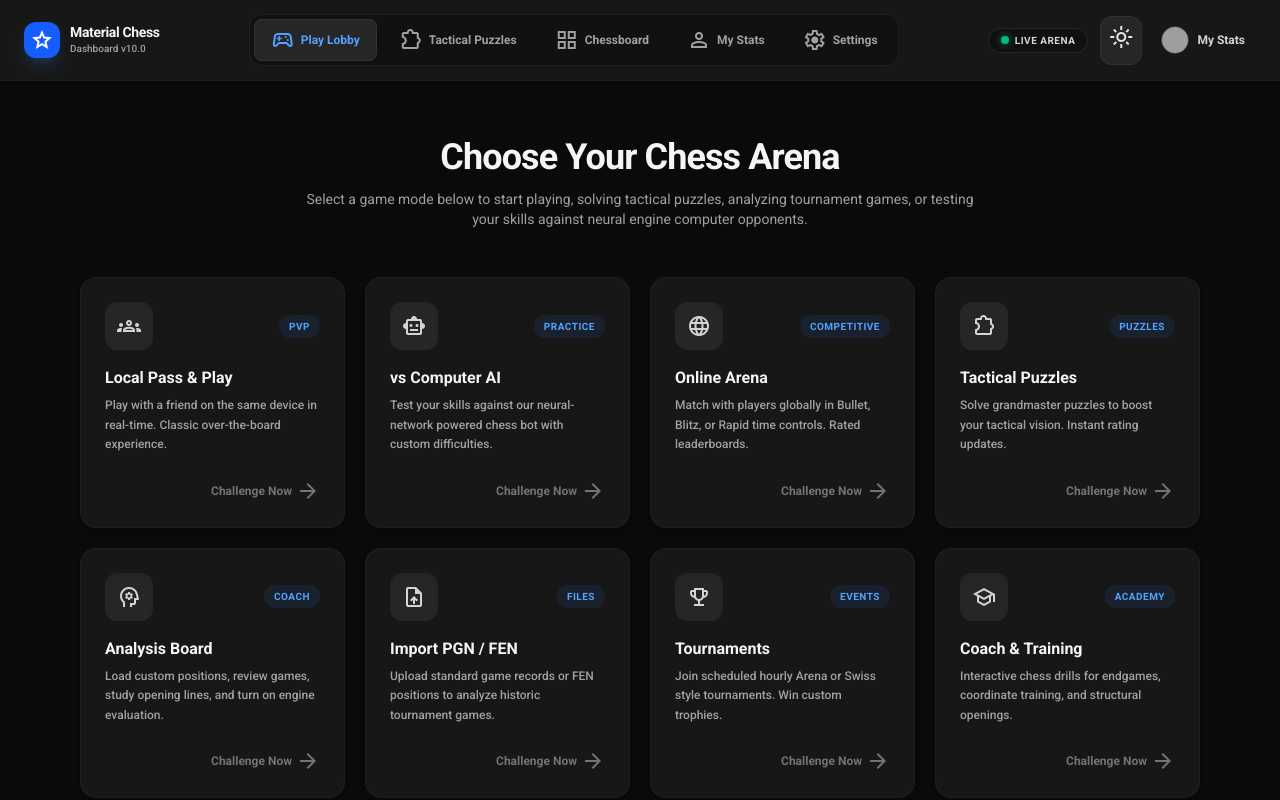
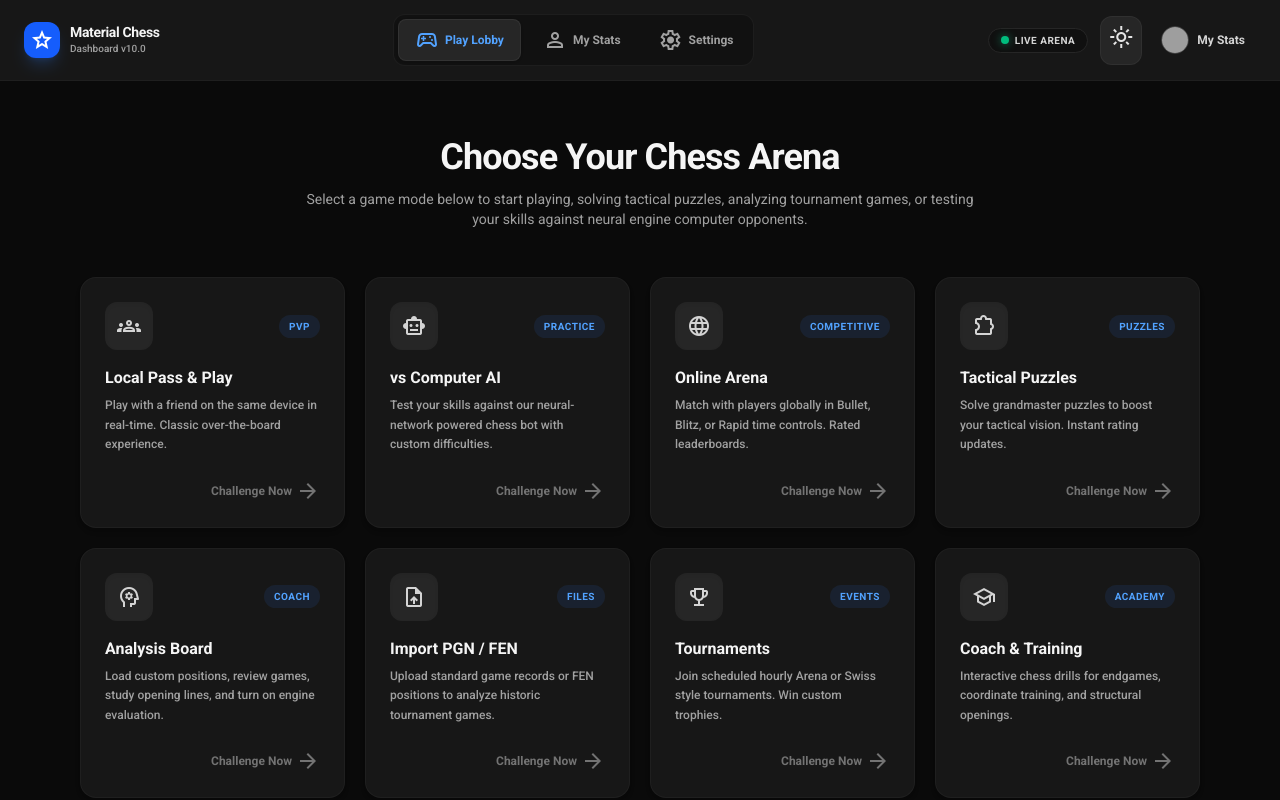
Before and after one commit to Alsago92/ChessLab, a React (Vite) app: page / in a window 1280 px wide. Shown: the top 800 px of the page. Built offline with nearby package versions, Linux system fonts and the light colour scheme; grey boxes are pictures that could not be loaded.

Commit message:
feat(nav): temporarily disable puzzles and game tabs
Commented out unused navigation items to simplify the interface during current development phase.

```diff
--- a/src/components/TopNavBar.tsx
+++ b/src/components/TopNavBar.tsx
@@ -73,8 +73,8 @@ export const TopNavBar: React.FC<TopNavBarProps> = ({
       }`}>
         {[
           { id: 'modes', label: getTranslation(language, 'playLobby'), icon: 'sports_esports' },
-          { id: 'puzzles', label: language === 'es' ? 'Puzzles Tácticos' : 'Tactical Puzzles', icon: 'extension' },
-          { id: 'game', label: getTranslation(language, 'chessboard'), icon: 'grid_view' },
+          // { id: 'puzzles', label: language === 'es' ? 'Puzzles Tácticos' : 'Tactical Puzzles', icon: 'extension' },
+          // { id: 'game', label: getTranslation(language, 'chessboard'), icon: 'grid_view' },
           { id: 'profile', label: getTranslation(language, 'myStats'), icon: 'person' },
           { id: 'settings', label: getTranslation(language, 'settings'), icon: 'settings' },
         ].map((tab) => {
```
